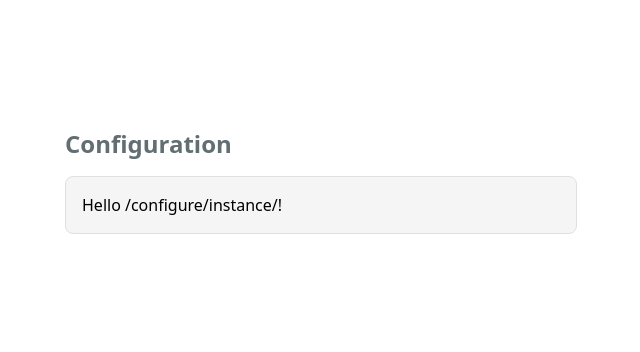
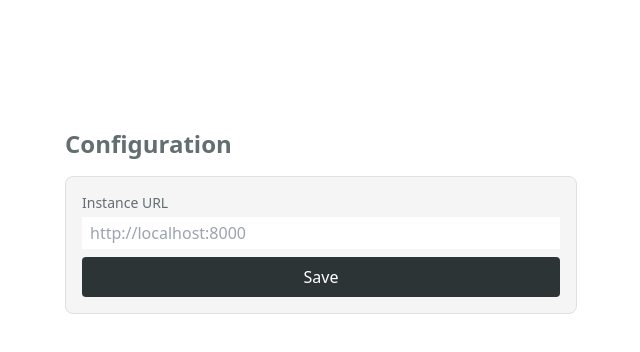
Before and after one commit to v3xlabs/inbox-page, a React (Vite) app in the folder web/: page /configure/instance in a window 1280 px wide. Shown: the top 352 px of the page, without its empty margins (319-959 px from the left). Built offline with nearby package versions, Linux system fonts and the light colour scheme.

Commit message:
Update input UI

```diff
--- /dev/null
+++ b/web/src/components/ui/Input.tsx
@@ -0,0 +1,36 @@
+import { cx } from 'class-variance-authority';
+import type { InputHTMLAttributes } from 'react';
+import { forwardRef, useId } from 'react';
+
+type InputProperties = InputHTMLAttributes<HTMLInputElement>;
+
+export const Input = forwardRef<HTMLInputElement, InputProperties>(
+    ({ className, 'aria-label': ariaLabel, ...properties }, reference) => {
+        const labelId = useId();
+
+        return (
+            <>
+                <label
+                    className="flex flex-col gap-1"
+                    id={'l' + labelId}
+                    htmlFor={'i' + labelId}
+                >
+                    <span className="text-sm text-text-secondary">
+                        {ariaLabel}
+                    </span>
+                    <input
+                        ref={reference}
+                        aria-label={ariaLabel}
+                        aria-labelledby={'l' + labelId}
+                        id={'i' + labelId}
+                        className={cx(
+                            'text-base font-sans px-2 py-1',
+                            className
+                        )}
+                        {...properties}
+                    />
+                </label>
+            </>
+        );
+    }
+);
--- a/web/src/routes/configure/_layout.instance/index.tsx
+++ b/web/src/routes/configure/_layout.instance/index.tsx
@@ -1,5 +1,16 @@
 import { createFileRoute } from '@tanstack/react-router';
 
+import { Button } from '../../../components/ui/Button';
+import { Input } from '../../../components/ui/Input';
+
 export const Route = createFileRoute('/configure/_layout/instance/')({
-    component: () => <div>Hello /configure/instance/!</div>,
+    component: () => (
+        <div className="space-y-2 flex flex-col">
+            <Input
+                placeholder="http://localhost:8000"
+                aria-label="Instance URL"
+            />
+            <Button>Save</Button>
+        </div>
+    ),
 });
```
Also changed, not shown: web/.eslintrc.json.
